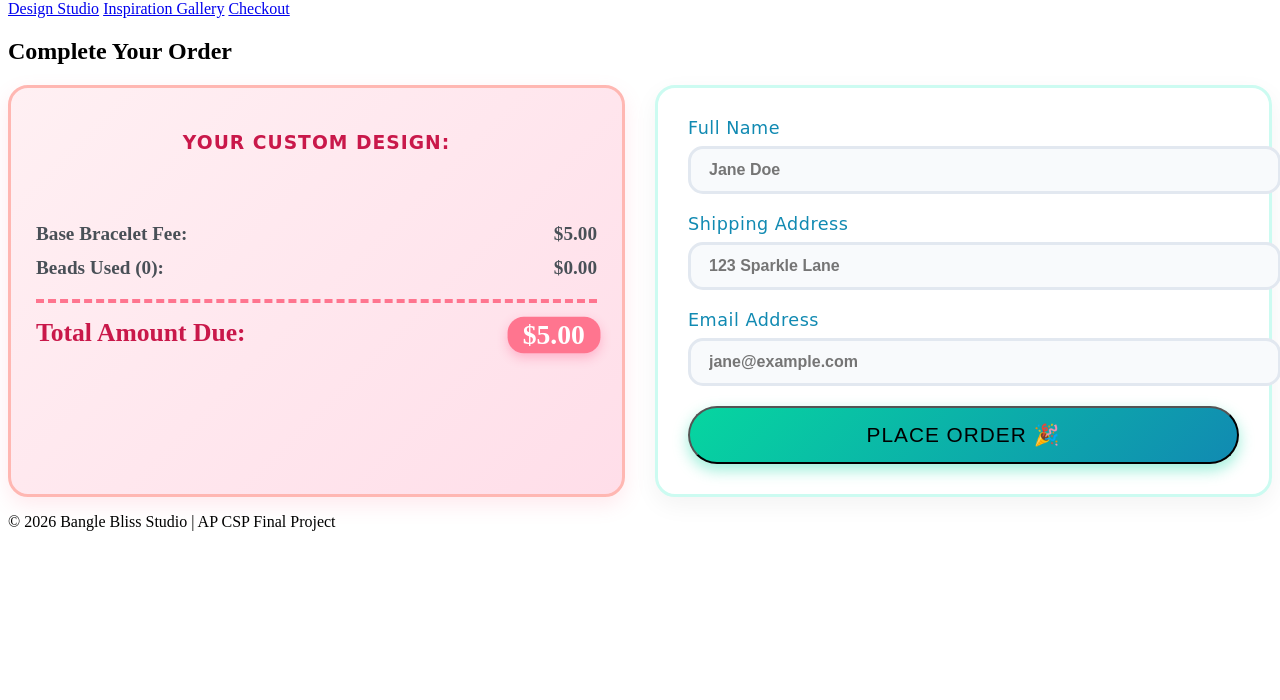
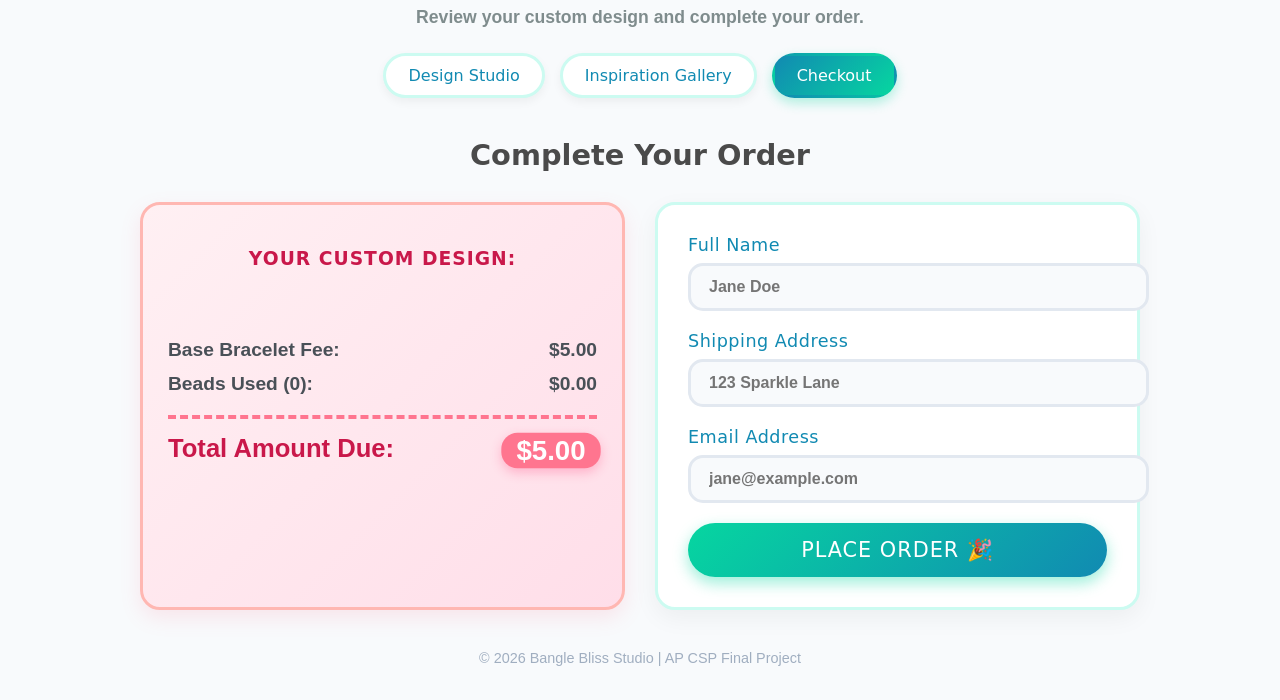
Before and after one commit to cupcakestar01/funwebsite, a plain HTML site: page checkout.html in a window 1280 px wide. Shown: the part 114-814 px from the top of the page. Drawn offline with Linux system fonts and the light colour scheme.

Commit message:
Update checkout.css

```diff
--- a/checkout.css
+++ b/checkout.css
@@ -1,6 +1,83 @@
 /* ==========================================
    FUN & VIBRANT CHECKOUT PAGE STYLES
    ========================================== */
+
+/* ---- Global Styles & Typography ---- */
+body {
+    font-family: 'Quicksand', sans-serif;
+    background-color: #f8fafc;
+    color: #2d3748;
+    margin: 0;
+    padding: 20px;
+}
+
+/* ---- Fun & Vibrant Header Section ---- */
+header {
+    text-align: center;
+    margin-bottom: 25px;
+}
+
+header h1 {
+    font-family: 'Fredoka One', cursive;
+    font-size: 2.8rem;
+    color: #c9184a; /* Matches the vibrant pink */
+    text-shadow: 3px 3px 0px #ffb7b2; /* Fun pop-art drop shadow */
+    margin-bottom: 5px;
+    letter-spacing: 1px;
+}
+
+header p {
+    font-family: 'Quicksand', sans-serif;
+    font-weight: 700;
+    color: #7f8c8d;
+    font-size: 1.1rem;
+}
+
+/* ---- Playful Bubble Navigation Menu ---- */
+nav {
+    display: flex;
+    justify-content: center;
+    gap: 15px;
+    margin-bottom: 40px;
+}
+
+nav a {
+    text-decoration: none;
+    font-family: 'Fredoka One', cursive;
+    font-size: 1rem;
+    padding: 10px 22px;
+    border-radius: 25px;
+    color: #118ab2; /* Electric teal */
+    background: #ffffff;
+    border: 3px solid #ccfbf1;
+    box-shadow: 0 4px 10px rgba(0, 0, 0, 0.05);
+    transition: all 0.3s ease;
+}
+
+/* Hover effect for inactive menu links */
+nav a:hover {
+    color: #ff477e;
+    border-color: #ffb7b2;
+    transform: translateY(-2px);
+    box-shadow: 0 6px 15px rgba(255, 117, 143, 0.2);
+}
+
+/* Highlighting the active page style */
+nav a.active {
+    background: linear-gradient(135deg, #118ab2 0%, #06d6a0 100%);
+    color: white;
+    border-color: transparent;
+    box-shadow: 0 5px 12px rgba(6, 214, 160, 0.3);
+}
+
+/* ---- Main Section Title ---- */
+.section-title {
+    text-align: center;
+    font-family: 'Fredoka One', cursive;
+    font-size: 1.8rem;
+    color: #4a4a4a;
+    margin-bottom: 30px;
+}
 
 /* ---- Checkout Layout & Cards ---- */
 .checkout-layout {
@@ -8,6 +85,9 @@
     grid-template-columns: 1fr 1fr;
     gap: 30px;
     margin-top: 20px;
+    max-width: 1000px;
+    margin-left: auto;
+    margin-right: auto;
 }
 
 /* Responsive wrap for smaller screens */
@@ -124,6 +204,11 @@
     box-shadow: 0 6px 15px rgba(6, 214, 160, 0.4);
     text-transform: uppercase;
     letter-spacing: 1px;
+    color: white;
+    border: none;
+    cursor: pointer;
+    font-family: 'Fredoka One', cursive;
+    transition: all 0.3s ease;
 }
 
 #orderForm .btn-order:hover {
@@ -131,3 +216,11 @@
     transform: translateY(-3px);
     box-shadow: 0 10px 20px rgba(17, 138, 178, 0.4);
 }
+
+/* ---- Footer ---- */
+footer {
+    text-align: center;
+    margin-top: 40px;
+    font-size: 0.9rem;
+    color: #a0aec0;
+}
```
